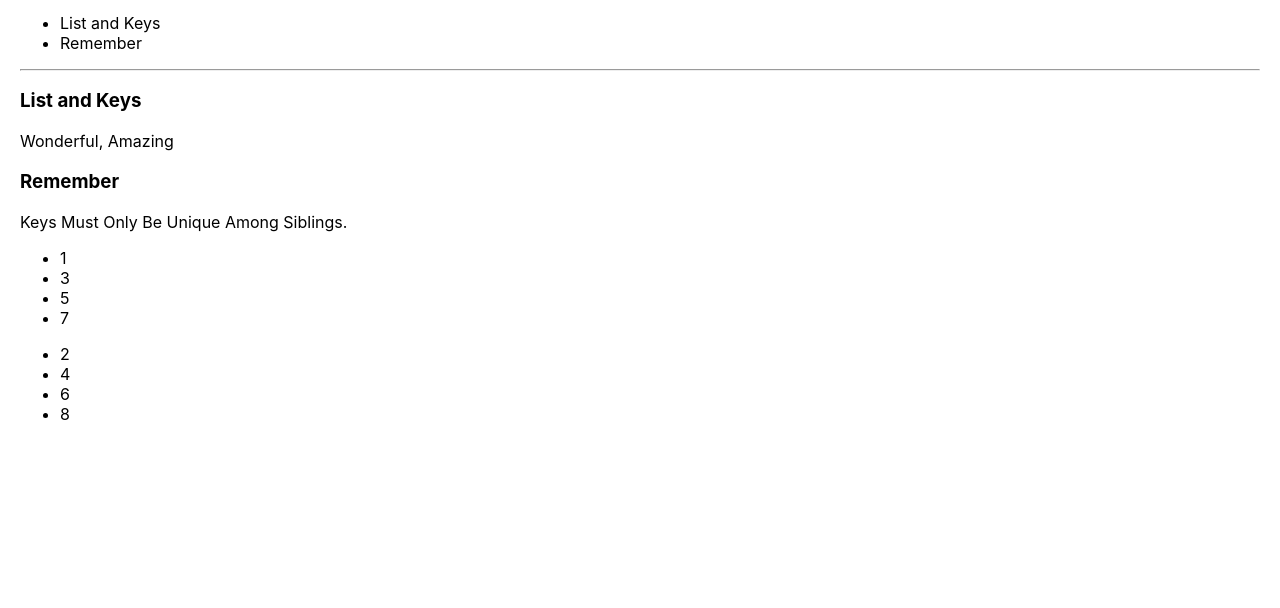
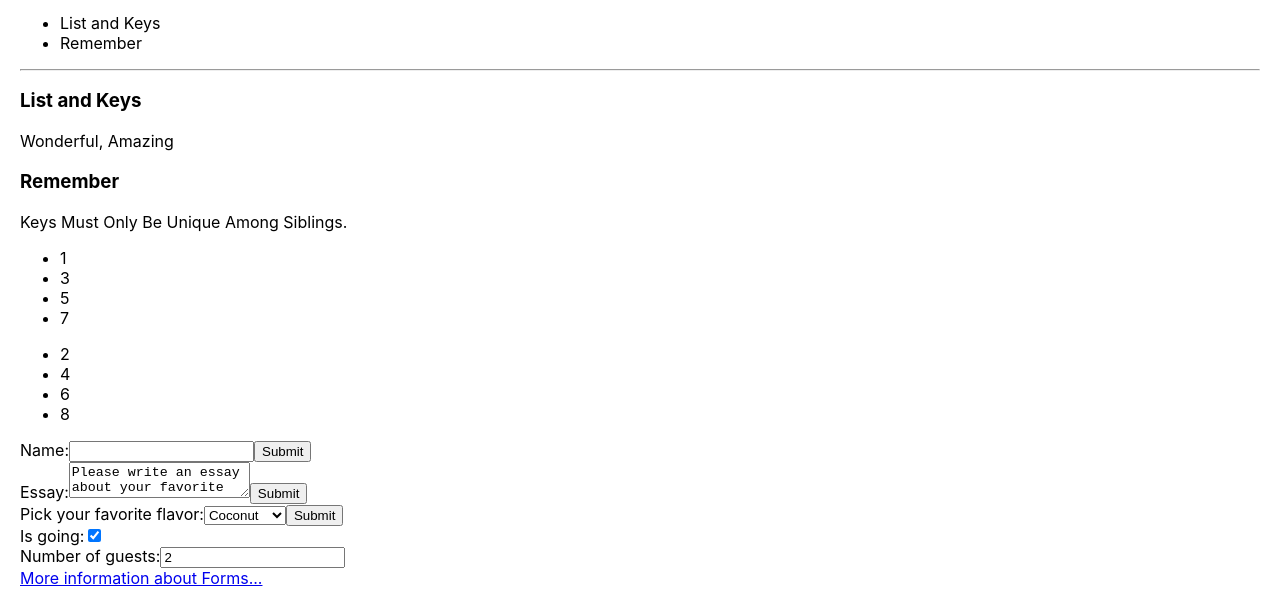
Before and after one commit to charliemedina/react-utilities, a React app in the folder simple-table/: page / in a window 1280 px wide. Shown: the part 572-1180 px from the top of the page. Before the commit the page ends 1032 px from the top, so only its background shows below. Built offline with nearby package versions, Linux system fonts and the light colour scheme.

Commit message:
Forms components

```diff
--- a/simple-table/public/index.html
+++ b/simple-table/public/index.html
@@ -22,7 +22,7 @@
       work correctly both with client-side routing and a non-root public URL.
       Learn how to configure a non-root public URL by running `npm run build`.
     -->
-    <title>Simple Table</title>
+    <title>Simple Projects</title>
   </head>
   <body>
     <noscript>You need to enable JavaScript to run this app.</noscript>
--- a/simple-table/src/components/MainComponent.js
+++ b/simple-table/src/components/MainComponent.js
@@ -4,6 +4,10 @@ import Toggle from './utils/Toggle';
 import LoginControl from './utils/LoginControl';
 import FilterableProductTable from './table/FilterableProductTable';
 import List from './utils/List';
+import Input from './utils/forms/Input';
+import TextArea from './utils/forms/TextArea';
+import Select from './utils/forms/Select';
+import Reservation from './utils/forms/MultipleInput';
 
 const PRODUCTS = [
     {category: 'Sporting Goods', price: '$49.99', stocked: true, name: 'Football'},
@@ -23,6 +27,11 @@ class MainComponent extends Component {
        <Toggle />
        <LoginControl />
        <List />
+       <Input />
+       <TextArea className="text-area"/>
+       <Select />
+       <Reservation />
+       <a href="https://jaredpalmer.com/formik/">More information about Forms...</a>
       </div>
     );
   }
--- /dev/null
+++ b/simple-table/src/components/utils/forms/Input.js
@@ -0,0 +1,35 @@
+import React, { Component } from 'react';
+
+class InputForm extends Component {
+    constructor(props) {
+        super(props);
+        this.state = { value: '' };
+
+        this.handleChange = this.handleChange.bind(this);
+        this.handleSubmit = this.handleSubmit.bind(this);
+    }
+
+    handleChange(e) {
+        this.setState({ value: e.target.value.toUpperCase() });
+    }
+    handleSubmit(e) {
+        alert('A name was submitted: ' + this.state.value);
+        e.preventDefault();
+    }
+
+    render() {
+        return(
+          <div>
+            <form onSubmit={this.handleSubmit}>
+              <label>
+                Name:
+                <input type="text" value={this.state.value} onChange={this.handleChange} />
+              </label>
+              <input type="submit" value="Submit" />
+            </form>
+          </div>
+        );
+    }
+}
+
+export default InputForm;
--- /dev/null
+++ b/simple-table/src/components/utils/forms/MultipleInput.js
@@ -0,0 +1,49 @@
+import React, { Component } from 'react';
+
+class Reservation extends Component {
+    constructor(props) {
+      super(props);
+      this.state = {
+        isGoing: true,
+        numberOfGuests: 2
+      };
+
+      this.handleInputChange = this.handleInputChange.bind(this);
+    }
+
+    handleInputChange(event) {
+      const target = event.target;
+      const value = target.type === 'checkbox' ? target.checked : target.value;
+      const name = target.name;
+
+      this.setState({
+        [name]: value
+      });
+    }
+
+    render() {
+      return (
+        <form>
+          <label>
+            Is going:
+            <input
+              name="isGoing"
+              type="checkbox"
+              checked={this.state.isGoing}
+              onChange={this.handleInputChange} />
+          </label>
+          <br />
+          <label>
+            Number of guests:
+            <input
+              name="numberOfGuests"
+              type="number"
+              value={this.state.numberOfGuests}
+              onChange={this.handleInputChange} />
+          </label>
+        </form>
+      );
+    }
+}
+
+export default Reservation;
--- /dev/null
+++ b/simple-table/src/components/utils/forms/Select.js
@@ -0,0 +1,39 @@
+import React, { Component } from 'react';
+
+class FlavorForm extends Component {
+    constructor(props) {
+      super(props);
+      this.state = {value: 'coconut'};
+
+      this.handleChange = this.handleChange.bind(this);
+      this.handleSubmit = this.handleSubmit.bind(this);
+    }
+
+    handleChange(event) {
+      this.setState({value: event.target.value});
+    }
+
+    handleSubmit(event) {
+      alert('Your favorite flavor is: ' + this.state.value);
+      event.preventDefault();
+    }
+
+    render() {
+      return (
+        <form onSubmit={this.handleSubmit}>
+          <label>
+            Pick your favorite flavor:
+            <select value={this.state.value} onChange={this.handleChange}>
+              <option value="grapefruit">Grapefruit</option>
+              <option value="lime">Lime</option>
+              <option value="coconut">Coconut</option>
+              <option value="mango">Mango</option>
+            </select>
+          </label>
+          <input type="submit" value="Submit" />
+        </form>
+      );
+    }
+}
+
+export default FlavorForm;
--- /dev/null
+++ b/simple-table/src/components/utils/forms/TextArea.js
@@ -0,0 +1,38 @@
+import React, { Component } from 'react';
+
+class TextAreaForm extends Component {
+    constructor(props) {
+      super(props);
+      this.state = {
+        value: 'Please write an essay about your favorite DOM element.'
+      };
+
+      this.handleChange = this.handleChange.bind(this);
+      this.handleSubmit = this.handleSubmit.bind(this);
+    }
+
+    handleChange(event) {
+      this.setState({ value: event.target.value });
+    }
+
+    handleSubmit(event) {
+      alert('An essay was submitted: ' + this.state.value);
+      event.preventDefault();
+    }
+
+    render() {
+      return (
+        <div>
+          <form onSubmit={this.handleSubmit}>
+            <label>
+              Essay:
+              <textarea value={this.state.value} onChange={this.handleChange} />
+            </label>
+            <input type="submit" value="Submit" />
+          </form>
+        </div>
+      );
+    }
+}
+
+export default TextAreaForm;
--- a/simple-table/src/index.css
+++ b/simple-table/src/index.css
@@ -12,3 +12,7 @@ code {
   font-family: source-code-pro, Menlo, Monaco, Consolas, "Courier New",
     monospace;
 }
+
+.text-area {
+  padding: 10px 5px;
+}
```
Also changed, not shown: 1 other file.
